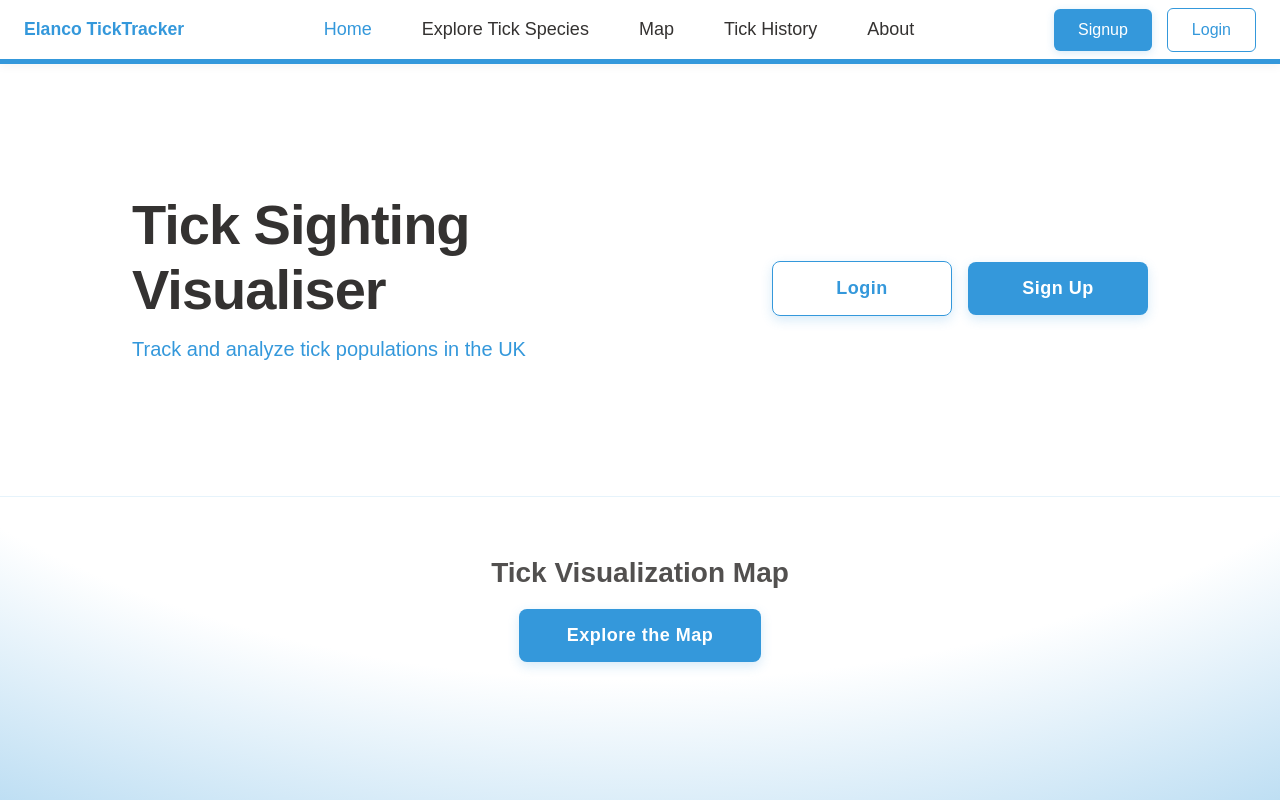
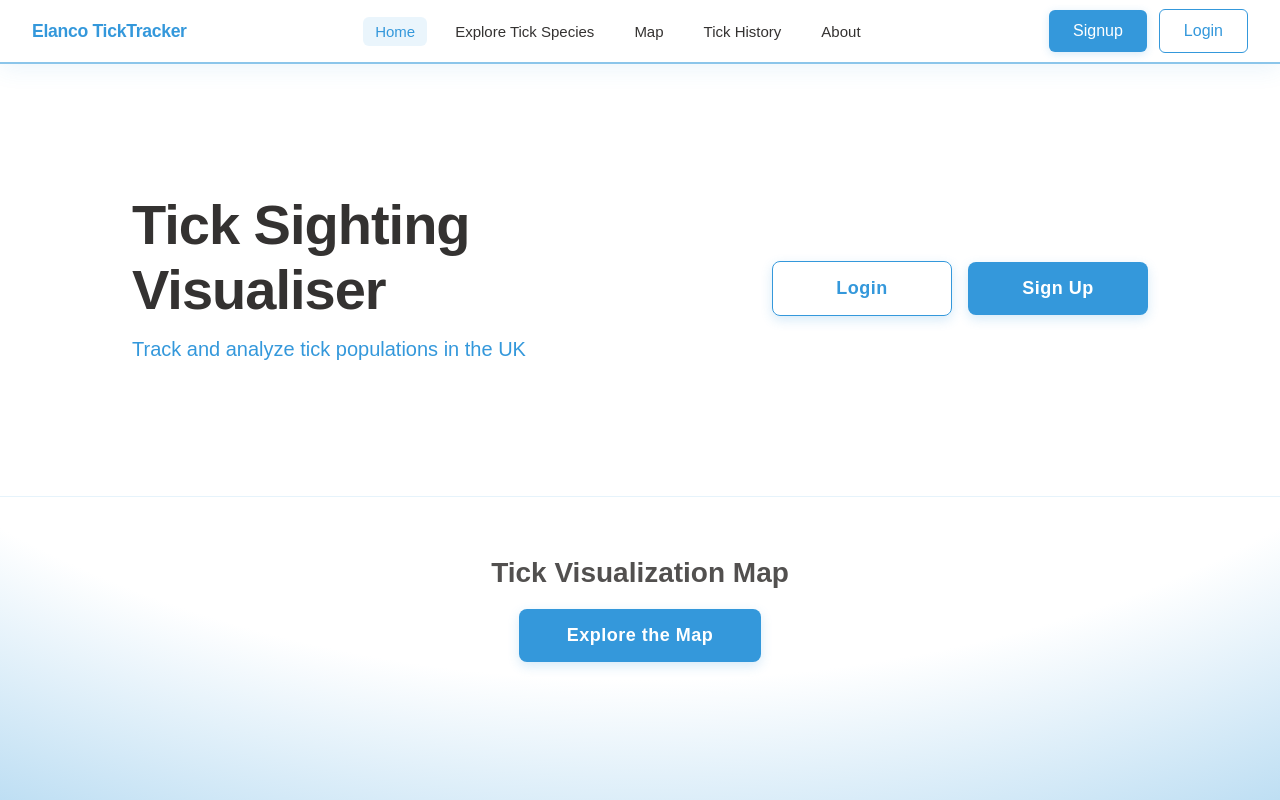
Before and after one commit to Jamster3000/Elanco-Tick-Sighting-Visualiser, a Vue app in the folder vue-client/: page / in a window 1280 px wide. Built offline with nearby package versions, Linux system fonts and the light colour scheme.

Commit message:
Fixed the header up with a clean look

```diff
--- a/vue-client/src/App.vue
+++ b/vue-client/src/App.vue
@@ -56,20 +56,16 @@
 </template>
 
 <style scoped>
-    h1 {
-        margin-bottom: 1rem;
-    }
-
     .navbar {
         position: fixed;
         top: 0;
         left: 0;
         width: 100%;
         height: var(--header-height);
-        background: var(--bg);
-        backdrop-filter: blur(10px);
-        border-bottom: 5px solid var(--primary);
-        box-shadow: 0 2px 10px rgba(0, 0, 0, 0.05);
+        background-color: rgba(255, 255, 255, 0.98);
+        backdrop-filter: blur(12px);
+        border-bottom: 2px solid var(--primary-light);
+        box-shadow: 0 4px 24px rgba(52, 152, 219, 0.1);
         z-index: 1000;
     }
 
@@ -79,45 +75,45 @@
         display: flex;
         align-items: center;
         justify-content: space-between;
-        padding: 0 24px;
+        padding: 0 32px;
     }
 
     .logo {
-        font-weight: 600;
+        font-weight: 700;
         font-size: 1.1rem;
         color: var(--primary);
-        text-shadow: 1px 1px 1px var(--shadow_color);
+        letter-spacing: -0.3px;
     }
 
     .links {
         display: flex;
-        gap: 25px;
+        gap: 8px;
     }
 
         .links a {
             text-decoration: none;
             color: var(--text);
-            font-size: 18px;
+            font-size: 15px;
             font-weight: 500;
-            transition: color 0.2s ease;
+            padding: 6px 12px;
+            border-radius: 6px;
+            transition: all 0.2s ease;
         }
 
             .links a:hover {
                 color: var(--primary);
+                background: rgba(52, 152, 219, 0.08);
             }
 
     .router-link-active {
         color: var(--primary) !important;
+        background: rgba(52, 152, 219, 0.1) !important;
         font-weight: 600;
-    }
-
-    .content {
-        margin-top: 60px;
     }
 
     .auth-buttons {
         display: flex;
-        gap: 15px;
+        gap: 12px;
         align-items: center;
     }
 </style>
```
